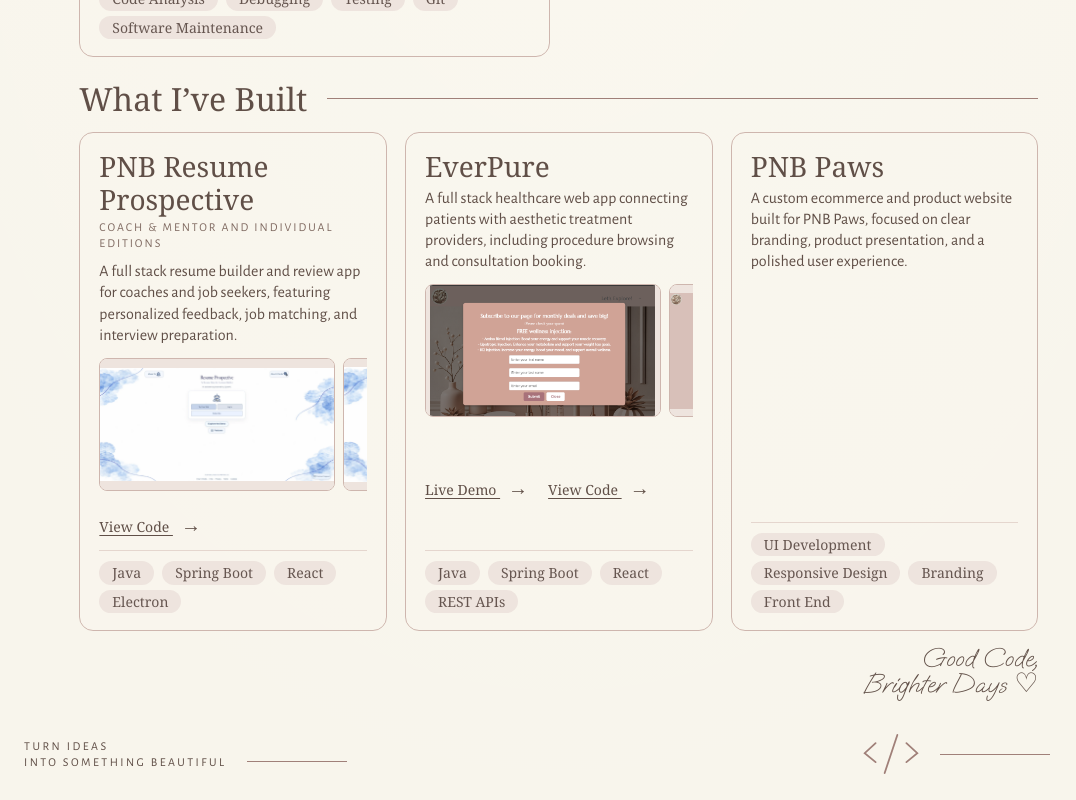
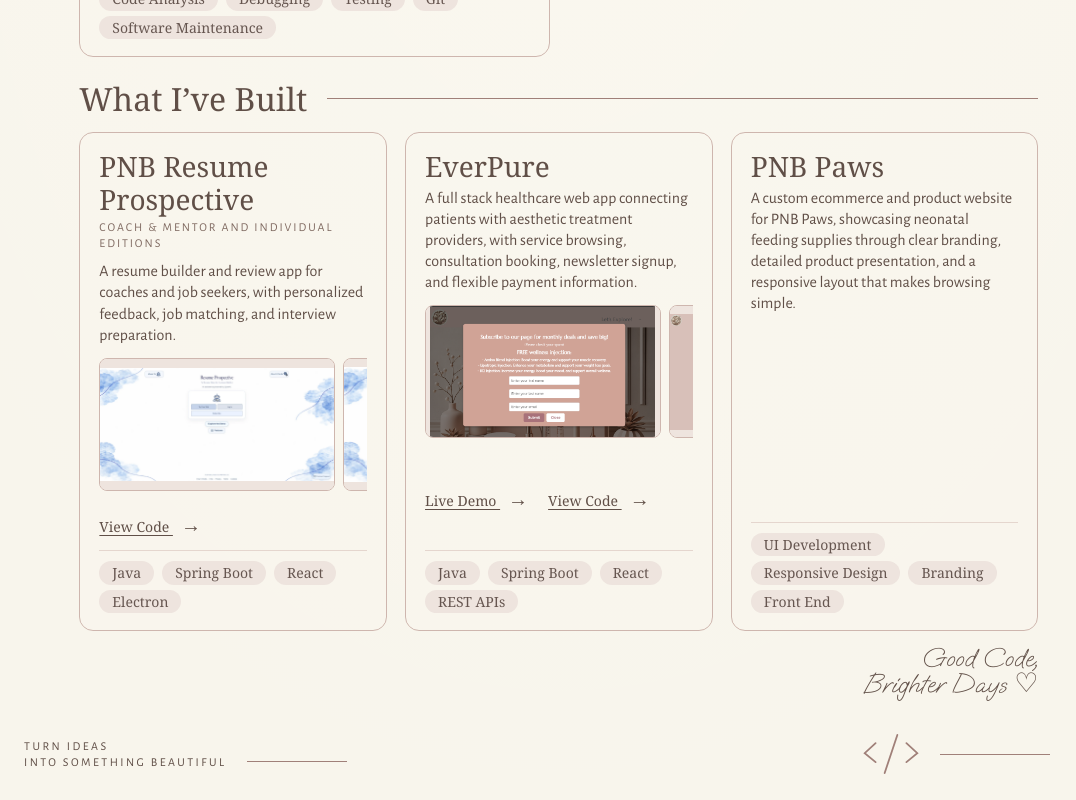
Before and after one commit to nguyenlnicole/Portfolio, a Vue app: page /Experiences in a window 1280 px wide. Shown: the part 883-1683 px from the top of the page, without its empty margins (0-1076 px from the left). Built offline with nearby package versions, Linux system fonts and the light colour scheme.

Commit message:
Balance project card description lengths

```diff
--- a/src/views/ExperiencesPage.vue
+++ b/src/views/ExperiencesPage.vue
@@ -66,7 +66,7 @@ export default {
             { src: require('../assets/projects/resume-feedback.webp'), alt: 'Resume presentation score and detailed feedback' },
             { src: require('../assets/projects/resume-experience.webp'), alt: 'Resume builder experience entry form' }
           ],
-          description: 'A full stack resume builder and review app for coaches and job seekers, featuring personalized feedback, job matching, and interview preparation.',
+          description: 'A resume builder and review app for coaches and job seekers, with personalized feedback, job matching, and interview preparation.',
           links: [
             { label: 'View Code', url: 'https://github.com/nguyenlnicole/Resume-Prospective-Coach-Mentor-Indivdual' }
           ],
@@ -79,7 +79,7 @@ export default {
             { src: require('../assets/projects/everpure-services.png'), alt: 'EverPure services page' },
             { src: require('../assets/projects/everpure-payments.png'), alt: 'EverPure payment options page' }
           ],
-          description: 'A full stack healthcare web app connecting patients with aesthetic treatment providers, including procedure browsing and consultation booking.',
+          description: 'A full stack healthcare web app connecting patients with aesthetic treatment providers, with service browsing, consultation booking, newsletter signup, and flexible payment information.',
           links: [
             { label: 'Live Demo', url: 'https://nguyenlnicole.github.io/peakAlphaTesto/' },
             { label: 'View Code', url: 'https://github.com/nguyenlnicole/peakAlphaTesto' }
@@ -88,7 +88,7 @@ export default {
         },
         {
           name: 'PNB Paws',
-          description: 'A custom ecommerce and product website built for PNB Paws, focused on clear branding, product presentation, and a polished user experience.',
+          description: 'A custom ecommerce and product website for PNB Paws, showcasing neonatal feeding supplies through clear branding, detailed product presentation, and a responsive layout that makes browsing simple.',
           links: [],
           tags: ['UI Development', 'Responsive Design', 'Branding', 'Front End']
         }
```
